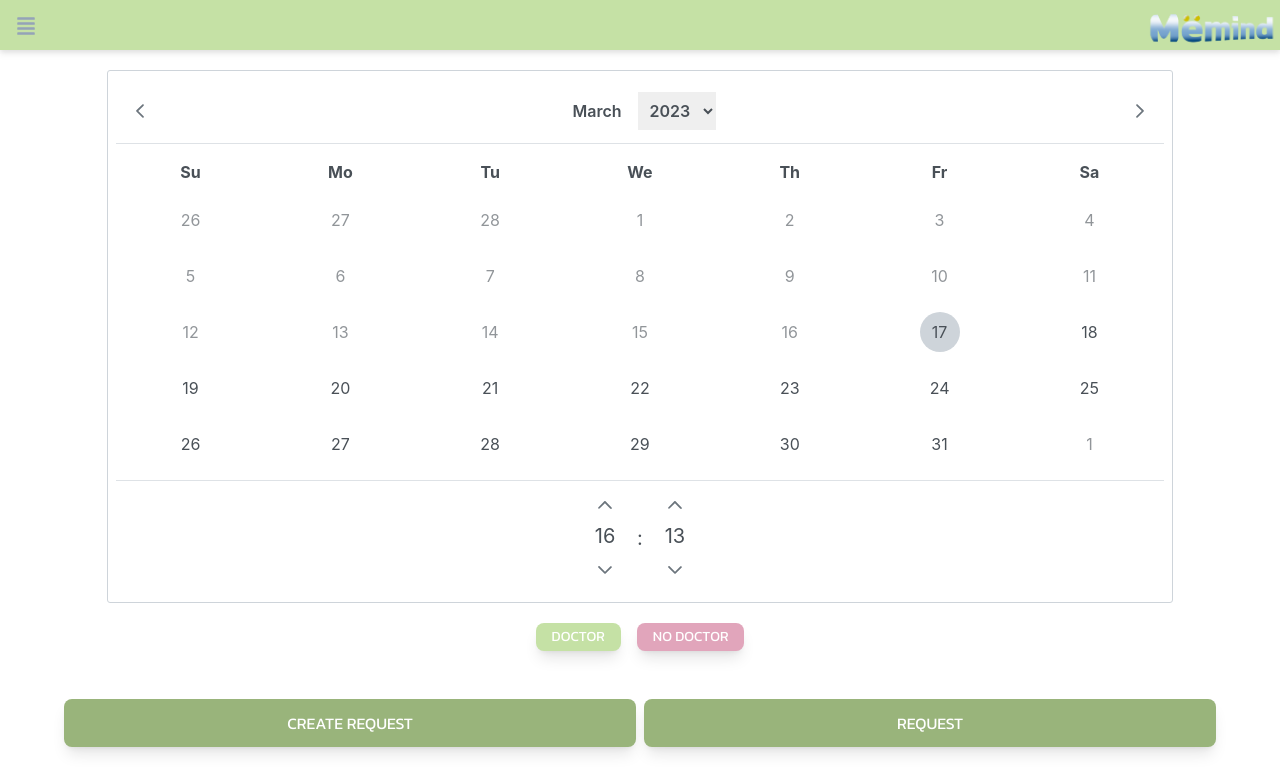
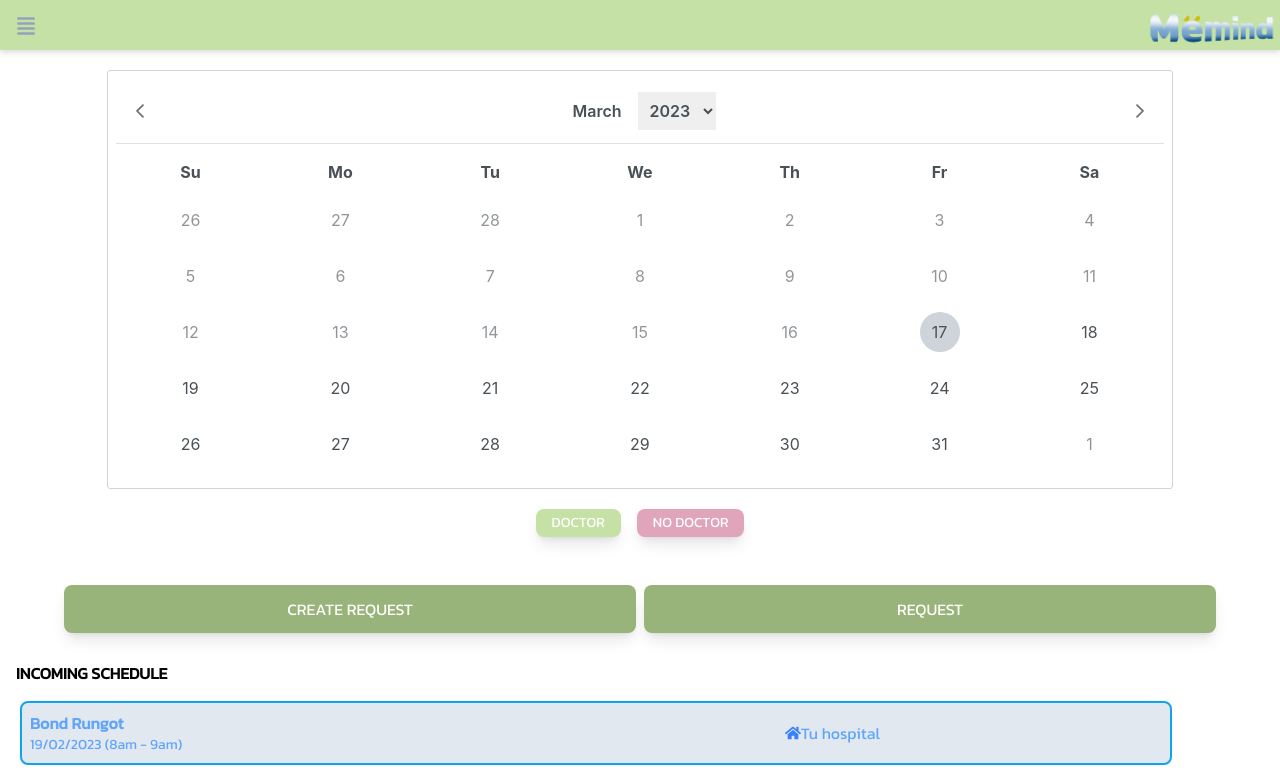
Before and after one commit to soAcademy/bedlendule, a React (Create React App) app: page / in a window 1280 px wide. Shown: the top 779 px of the page. Built offline with nearby package versions, Linux system fonts and the light colour scheme; no server answers.

Commit message:
feat: calendar setdate iso string onclick

```diff
--- a/src/CalenderDoctor/home.js
+++ b/src/CalenderDoctor/home.js
@@ -93,12 +93,12 @@ const Home = () => {
                 className="z-0 w-10/12"
                 value={date}
                 onChange={(e) => {
-                  console.log(date);
-                  setDate(e.value);
+                  console.log(e.value.toISOString());
+                  setDate(e.value.toISOString());
                 }}
                 minDate={new Date()}
                 inline
-                showTime
+                // showTime
                 dateTemplate={dateTemplate}
                 yearNavigator
                 yearRange="2010:2030"
```
